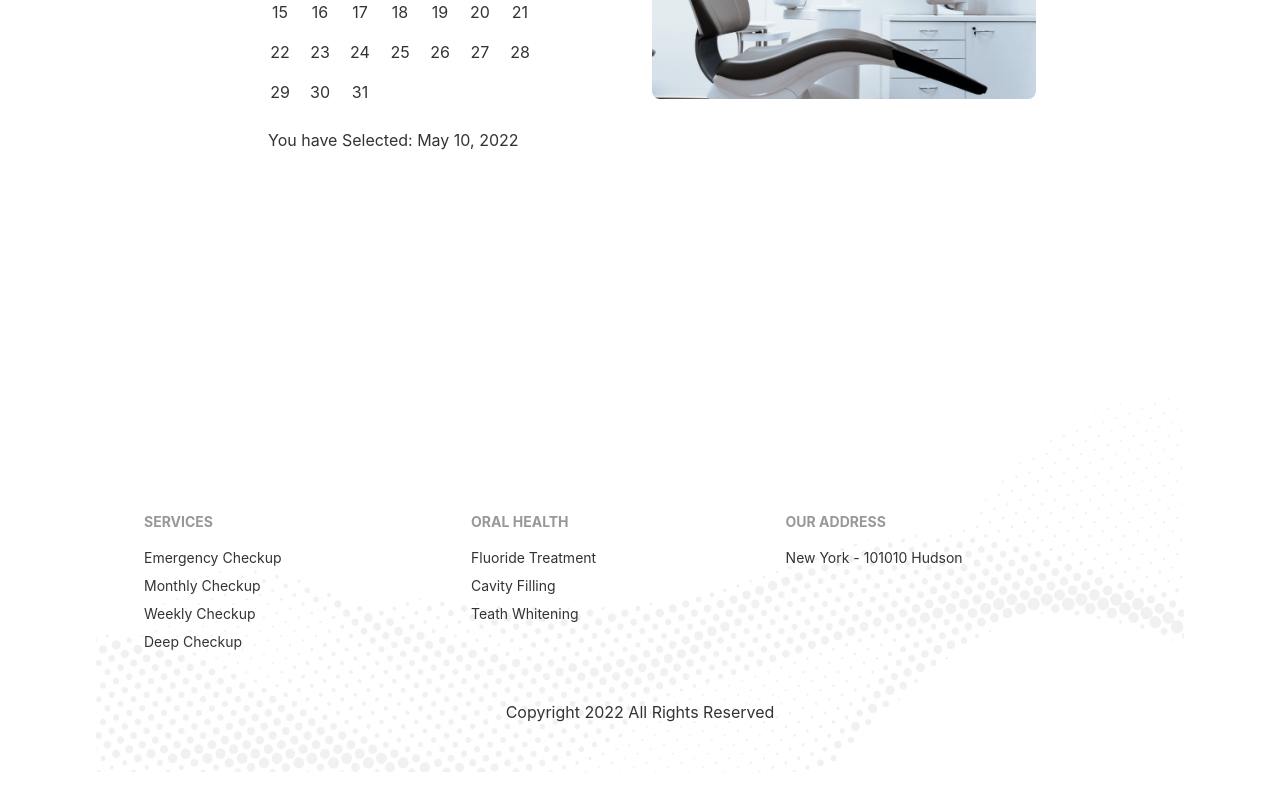
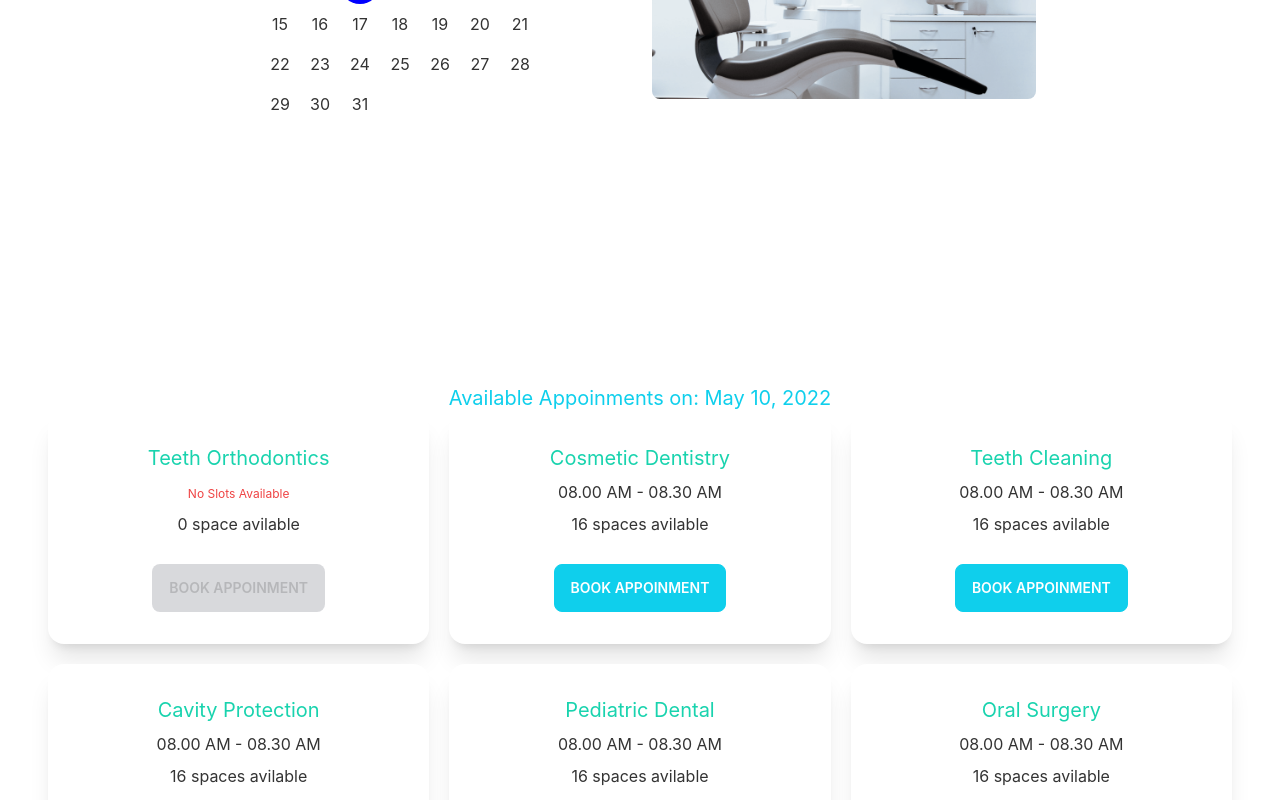
Before and after one commit to minhaz50/Doctors-portal-client-side, a React (Create React App) app: page /appointment in a window 1280 px wide. Shown: the part 480-1280 px from the top of the page. Before the commit the page ends 1252 px from the top, so only its background shows below. Built offline with nearby package versions, Linux system fonts and the light colour scheme.

Commit message:
booking modal added

```diff
--- /dev/null
+++ b/public/allservices.json
@@ -0,0 +1,117 @@
+[
+  {
+    "_id": 1,
+    "name": "Teeth Orthodontics",
+    "slots": []
+  },
+  {
+    "_id": 2,
+    "name": "Cosmetic Dentistry",
+    "slots": [
+      "08.00 AM - 08.30 AM",
+      "08.30 AM - 09.00 AM",
+      "09.00 AM - 9.30 AM",
+      "09.30 AM - 10.00 AM",
+      "10.00 AM - 10.30 AM",
+      "10.30 AM - 11.00 AM",
+      "11.00 AM - 11.30 AM",
+      "11.30 AM - 12.00 AM",
+      "1.00 PM - 1.30 PM",
+      "1.30 PM - 2.00 PM",
+      "2.00 PM - 2.30 PM",
+      "2.30 PM - 3.00 PM",
+      "3.00 PM - 3.30 PM",
+      "3.30 PM - 4.00 PM",
+      "4.00 PM - 4.30 PM",
+      "4.30 PM - 5.00 PM"
+    ]
+  },
+  {
+    "_id": 3,
+    "name": "Teeth Cleaning",
+    "slots": [
+      "08.00 AM - 08.30 AM",
+      "08.30 AM - 09.00 AM",
+      "09.00 AM - 9.30 AM",
+      "09.30 AM - 10.00 AM",
+      "10.00 AM - 10.30 AM",
+      "10.30 AM - 11.00 AM",
+      "11.00 AM - 11.30 AM",
+      "11.30 AM - 12.00 AM",
+      "1.00 PM - 1.30 PM",
+      "1.30 PM - 2.00 PM",
+      "2.00 PM - 2.30 PM",
+      "2.30 PM - 3.00 PM",
+      "3.00 PM - 3.30 PM",
+      "3.30 PM - 4.00 PM",
+      "4.00 PM - 4.30 PM",
+      "4.30 PM - 5.00 PM"
+    ]
+  },
+  {
+    "_id": 4,
+    "name": "Cavity Protection",
+    "slots": [
+      "08.00 AM - 08.30 AM",
+      "08.30 AM - 09.00 AM",
+      "09.00 AM - 9.30 AM",
+      "09.30 AM - 10.00 AM",
+      "10.00 AM - 10.30 AM",
+      "10.30 AM - 11.00 AM",
+      "11.00 AM - 11.30 AM",
+      "11.30 AM - 12.00 AM",
+      "1.00 PM - 1.30 PM",
+      "1.30 PM - 2.00 PM",
+      "2.00 PM - 2.30 PM",
+      "2.30 PM - 3.00 PM",
+      "3.00 PM - 3.30 PM",
+      "3.30 PM - 4.00 PM",
+      "4.00 PM - 4.30 PM",
+      "4.30 PM - 5.00 PM"
+    ]
+  },
+  {
+    "_id": 5,
+    "name": "Pediatric Dental",
+    "slots": [
+      "08.00 AM - 08.30 AM",
+      "08.30 AM - 09.00 AM",
+      "09.00 AM - 9.30 AM",
+      "09.30 AM - 10.00 AM",
+      "10.00 AM - 10.30 AM",
+      "10.30 AM - 11.00 AM",
+      "11.00 AM - 11.30 AM",
+      "11.30 AM - 12.00 AM",
+      "1.00 PM - 1.30 PM",
+      "1.30 PM - 2.00 PM",
+      "2.00 PM - 2.30 PM",
+      "2.30 PM - 3.00 PM",
+      "3.00 PM - 3.30 PM",
+      "3.30 PM - 4.00 PM",
+      "4.00 PM - 4.30 PM",
+      "4.30 PM - 5.00 PM"
+    ]
+  },
+  {
+    "_id": 6,
+    "name": "Oral Surgery",
+    "slots": [
+      "08.00 AM - 08.30 AM",
+      "08.30 AM - 09.00 AM",
+      "09.00 AM - 9.30 AM",
+      "09.30 AM - 10.00 AM",
+      "10.00 AM - 10.30 AM",
+      "10.30 AM - 11.00 AM",
+      "11.00 AM - 11.30 AM",
+      "11.30 AM - 12.00 AM",
+      "1.00 PM - 1.30 PM",
+      "1.30 PM - 2.00 PM",
+      "2.00 PM - 2.30 PM",
+      "2.30 PM - 3.00 PM",
+      "3.00 PM - 3.30 PM",
+      "3.30 PM - 4.00 PM",
+      "4.00 PM - 4.30 PM",
+      "4.30 PM - 5.00 PM"
+    ]
+  }
+]
--- a/src/Pages/Appoinment/Appoinment.js
+++ b/src/Pages/Appoinment/Appoinment.js
@@ -1,11 +1,15 @@
-import React from "react";
+import React, { useState } from "react";
 import Footer from "../Shared/Footer";
 import AppointmentBanner from "./AppointmentBanner";
+import AvailableAppoinments from "./AvailableAppoinments";
 
 const Appoinment = () => {
+  const [date, setDate] = useState(new Date());
+
   return (
     <div>
-      <AppointmentBanner></AppointmentBanner>
+      <AppointmentBanner date={date} setDate={setDate}></AppointmentBanner>
+      <AvailableAppoinments date={date}></AvailableAppoinments>
       <Footer></Footer>
     </div>
   );
--- a/src/Pages/Appoinment/AppointmentBanner.js
+++ b/src/Pages/Appoinment/AppointmentBanner.js
@@ -1,18 +1,15 @@
-import React, { useState } from "react";
+import React from "react";
 import chair from "../../assets/images/chair.png";
 import { DayPicker } from "react-day-picker";
 import "react-day-picker/dist/style.css";
-import { format } from "date-fns";
 
-const AppointmentBanner = () => {
-  const [date, setDate] = useState(new Date());
+const AppointmentBanner = ({ date, setDate }) => {
   return (
     <div className="hero min-h-screen ">
       <div className="hero-content flex-col lg:flex-row-reverse">
         <img alt="Dentist Chair" src={chair} className="max-w-sm rounded-lg " />
         <div className="mr-20">
           <DayPicker mode="single" selected={date} onSelect={setDate} />
-          <p className="ml-6">You have Selected: {format(date, "PP")}</p>
         </div>
       </div>
     </div>
--- /dev/null
+++ b/src/Pages/Appoinment/AvailableAppoinments.js
@@ -0,0 +1,34 @@
+import { format } from "date-fns";
+import React, { useEffect, useState } from "react";
+import BookingModal from "./BookingModal";
+import Service from "./Service";
+
+const AvailableAppoinments = ({ date }) => {
+  const [services, setServices] = useState([]);
+  const [treatment, setTreatment] = useState(null);
+
+  useEffect(() => {
+    fetch("allservices.json")
+      .then((res) => res.json())
+      .then((data) => setServices(data));
+  }, []);
+  return (
+    <div>
+      <h3 className="text-primary text-center text-xl">
+        Available Appoinments on: {format(date, "PP")}{" "}
+      </h3>
+      <div className="grid grid-cols-1 md:grid-cols-2 lg:grid-cols-3 gap-5 text-center">
+        {services.map((service) => (
+          <Service
+            key={service._id}
+            service={service}
+            setTreatment={setTreatment}
+          ></Service>
+        ))}
+      </div>
+      {treatment && <BookingModal treatment={treatment}></BookingModal>}
+    </div>
+  );
+};
+
+export default AvailableAppoinments;
--- /dev/null
+++ b/src/Pages/Appoinment/BookingModal.js
@@ -0,0 +1,35 @@
+import React from "react";
+
+const BookingModal = () => {
+  return (
+    <div>
+      <input type="checkbox" id="booking-modal" class="modal-toggle" />
+
+      <div class="modal modal-bottom sm:modal-middle">
+        <div class="modal-box">
+          <label
+            for="booking-modal"
+            class="btn btn-sm btn-circle absolute right-2 top-2"
+          >
+            ✕
+          </label>
+
+          <h3 class="font-bold text-lg">
+            Congratulations random Interner user!
+          </h3>
+          <p class="py-4">
+            You've been selected for a chance to get one year of subscription to
+            use Wikipedia for free!
+          </p>
+          <div class="modal-action">
+            <label for="booking-modal" class="btn">
+              Yay!
+            </label>
+          </div>
+        </div>
+      </div>
+    </div>
+  );
+};
+
+export default BookingModal;
--- /dev/null
+++ b/src/Pages/Appoinment/Service.js
@@ -0,0 +1,34 @@
+import React from "react";
+
+const Service = ({ service, setTreatment }) => {
+  const { name, slots } = service;
+  return (
+    <div class="card lg:max-w-lg bg-base-100 shadow-xl ">
+      <div class="card-body ">
+        <h2 class=" text-secondary text-xl text-center">{name}</h2>
+        <p>
+          {slots.length ? (
+            <span>{slots[0]}</span>
+          ) : (
+            <span className="text-red-500 text-xs">No Slots Available</span>
+          )}
+        </p>
+        <p>
+          {slots.length} {slots.length > 1 ? "spaces" : "space"} avilable
+        </p>
+        <div class="card-actions justify-center">
+          <label
+            for="booking-modal"
+            disabled={slots.length === 0}
+            onClick={() => setTreatment(service)}
+            class="btn btn-primary text-white mt-5"
+          >
+            Book Appoinment
+          </label>
+        </div>
+      </div>
+    </div>
+  );
+};
+
+export default Service;
--- a/src/Pages/Home/Detail.js
+++ b/src/Pages/Home/Detail.js
@@ -14,7 +14,7 @@ const Detail = () => {
       ></DetailCard>
       <DetailCard
         cardTitle="Visit Our Location"
-        bgClass="bg-neutral"
+        bgClass="bg-accent"
         img={marker}
       ></DetailCard>
       <DetailCard
--- a/src/Pages/Home/Testimonial.js
+++ b/src/Pages/Home/Testimonial.js
@@ -43,7 +43,7 @@ const Testimonial = () => {
           <img className="w-24 lg:w-48 h-36" src={quote} alt="" />
         </div>
       </div>
-      <div className="grid grid-cols-1 md:grid-cols-2 lg:grid-cols-3 mx-12">
+      <div className="grid grid-cols-1 md:grid-cols-2 lg:grid-cols-3 mx-12 gap-28">
         {reviews.map((review) => (
           <Review key={review._id} review={review}></Review>
         ))}
```
